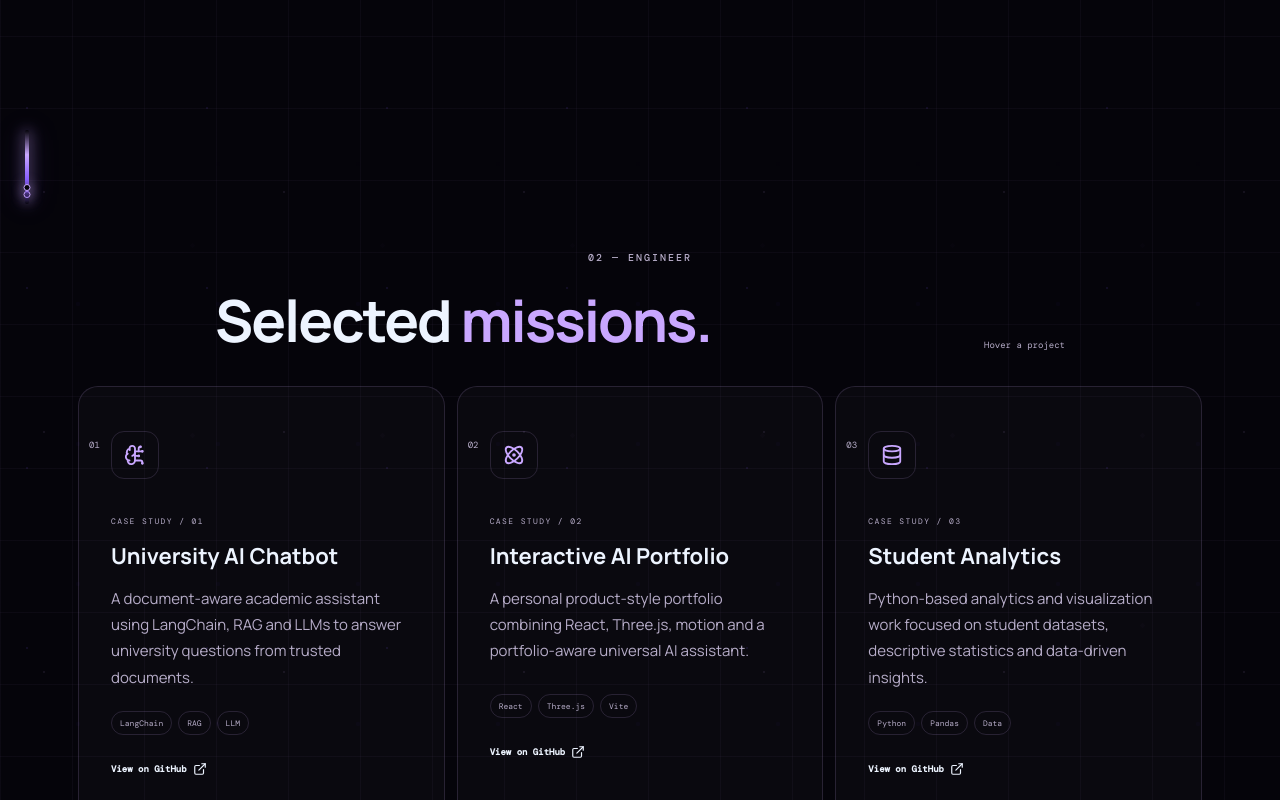
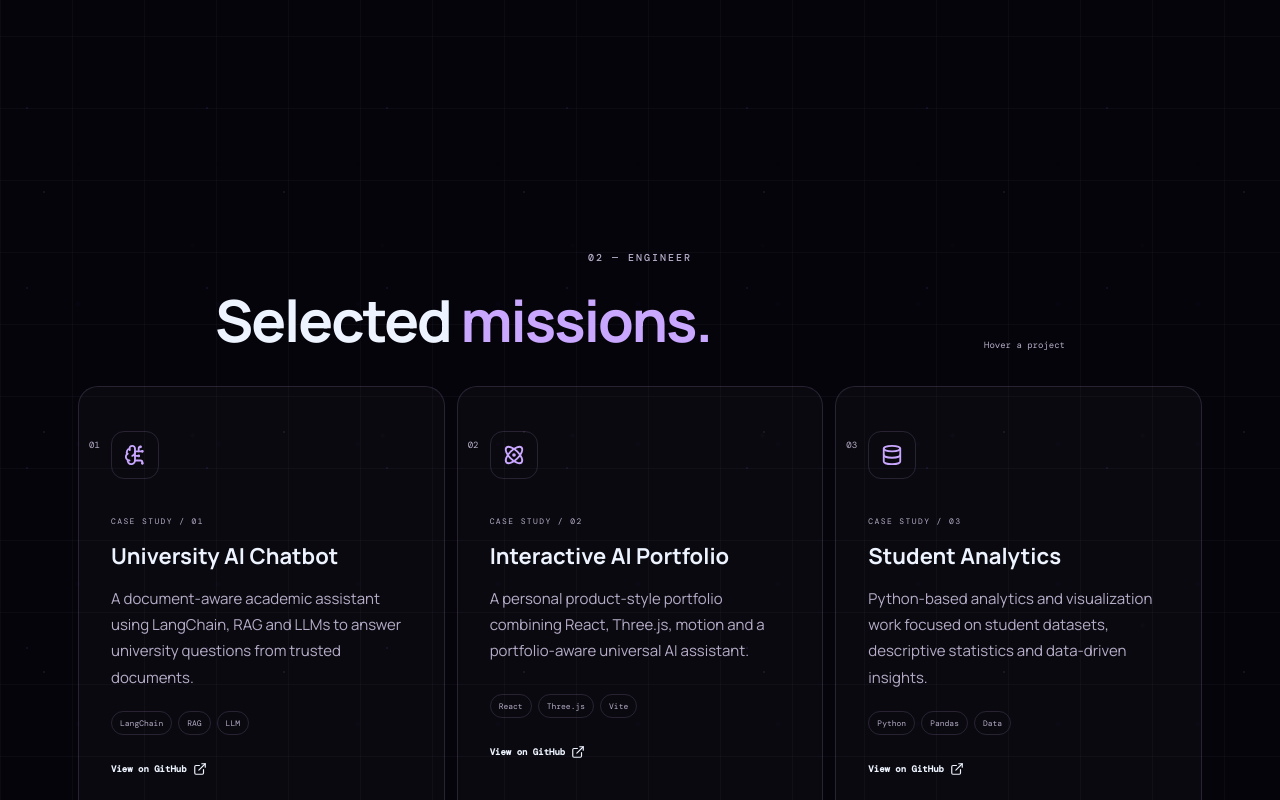
Before and after one commit to tshamshuddinsayyad/portfolio, a React (Vite) app: page / in a window 1280 px wide. Shown: the part 1640-2440 px from the top of the page. Built offline with nearby package versions, Linux system fonts and the light colour scheme.

Commit message:
Remove vertical engineering divider line

```diff
--- a/src/main.jsx
+++ b/src/main.jsx
@@ -544,9 +544,6 @@ function App() {
         </div>
       </section>
 
-      <div className="section-flow-wrap" aria-hidden="true">
-        <div className="section-flow-line"><span className="section-flow-orb"/></div>
-      </div>
 
       <section className="section work" id="work">
         <div className="section-label">02 — ENGINEER</div>
```
